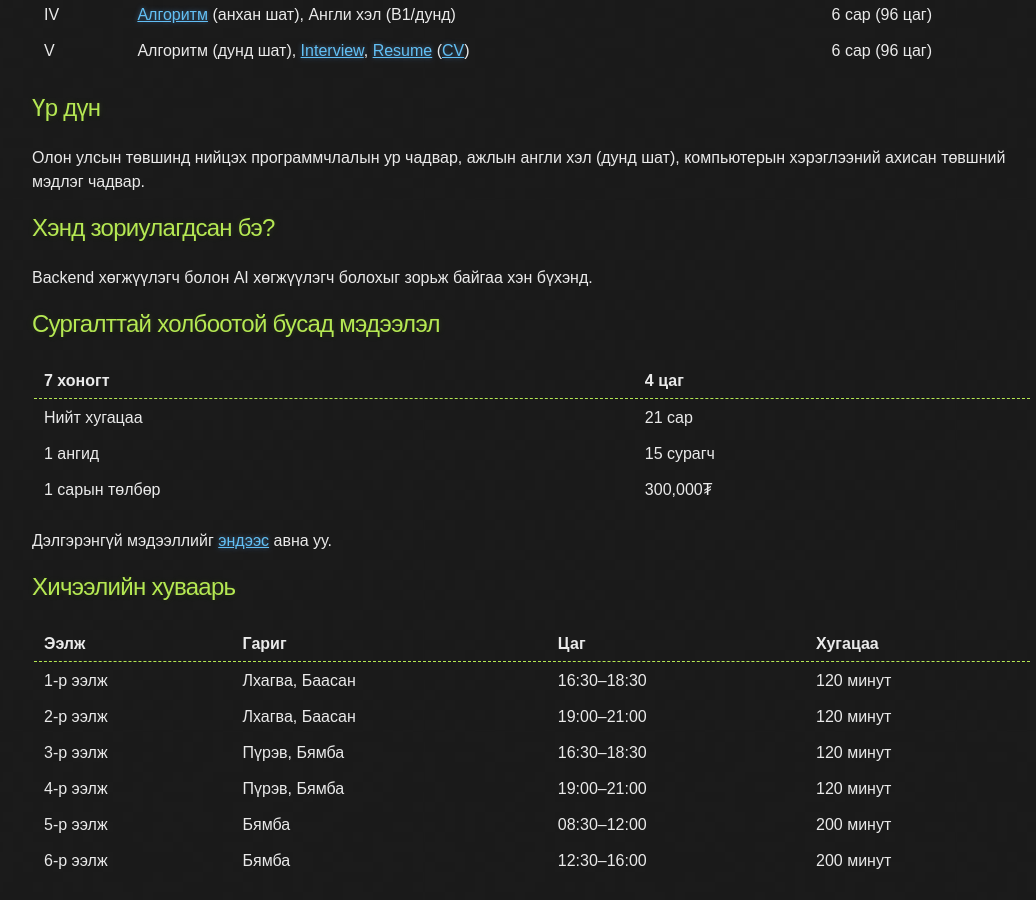
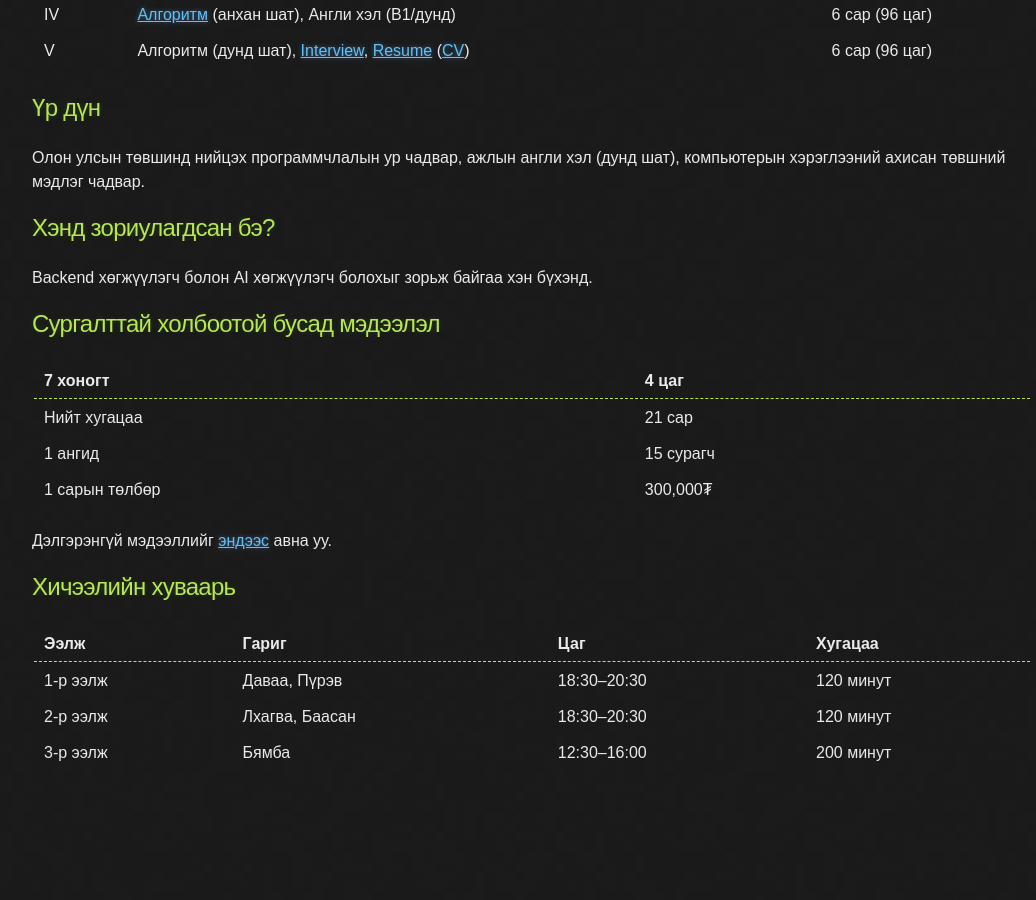
Before and after one commit to ganaatulgaa/corecode, a Jekyll site: the page built from index.md, in a window 1280 px wide and 900 px high, scrolled down 865 px. Shown: the whole window, without its empty margins (108-1144 px from the left). Built offline with Jekyll 4.4.1, drawn with Linux system fonts in a browser that asks for light colours; after the commit the page ends 1657 px from its top, so only the background shows below that.

Commit message:
Update index.md

```diff
--- a/index.md
+++ b/index.md
@@ -54,9 +54,6 @@ Backend хөгжүүлэгч болон AI хөгжүүлэгч болохыг
 
 | Ээлж | Гариг | Цаг | Хугацаа |
 |---|---|---|---|
-| 1-р ээлж | Лхагва, Баасан | 16:30--18:30 | 120 минут |
-| 2-р ээлж | Лхагва, Баасан | 19:00--21:00 | 120 минут |
-| 3-р ээлж | Пүрэв, Бямба | 16:30--18:30 | 120 минут |
-| 4-р ээлж | Пүрэв, Бямба | 19:00--21:00 | 120 минут |
-| 5-р ээлж | Бямба | 08:30--12:00 | 200 минут |
-| 6-р ээлж | Бямба | 12:30--16:00 | 200 минут |
+| 1-р ээлж | Даваа, Пүрэв | 18:30--20:30 | 120 минут |
+| 2-р ээлж | Лхагва, Баасан | 18:30--20:30 | 120 минут |
+| 3-р ээлж | Бямба | 12:30--16:00 | 200 минут |
```
